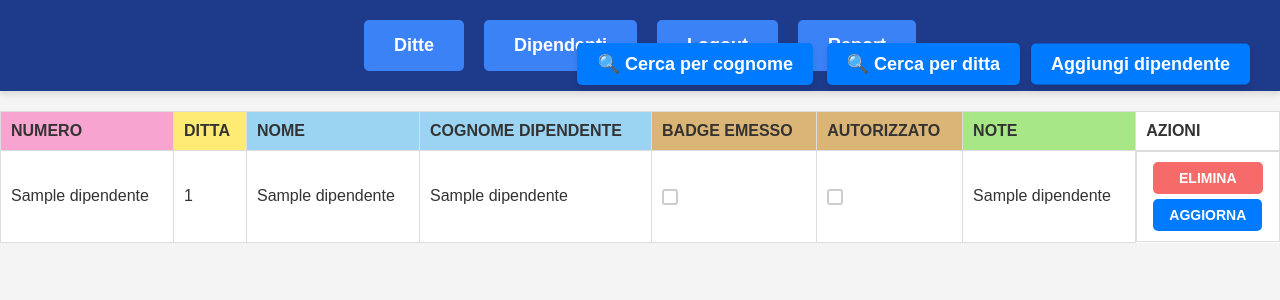
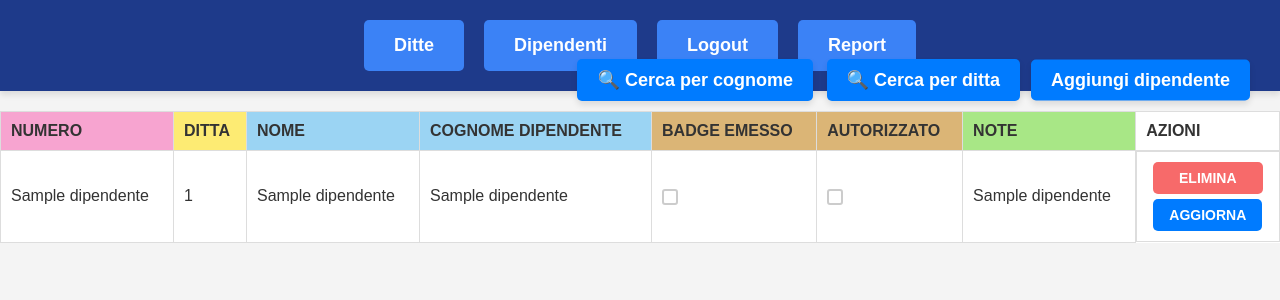
Before and after one commit to fredneedsausername/ACCA, a Flask app: template templates/dipendenti.html in a window 1280 px wide. Shown: the top 300 px of the page. Run offline with Flask 3, Linux system fonts and the light colour scheme; the template is opened without the code that fills it: most values are stand-ins (such as "Sample title", 1, 10 or a date in 2020); parts of the project's set-up code (start-up, migrations or seed data) failed here and were passed over.

Commit message:
Version 1.6.2 minor graphical adjustment

```diff
--- a/static/css/dipendenti.css
+++ b/static/css/dipendenti.css
@@ -56,7 +56,7 @@ tbody tr:hover {
     margin: 0 10px;
     font-size: 18px;
     font-weight: bold;
-    top: 8%;
+    top: 10%;
     right: 20px;
     transform: translateY(-50%);
     padding: 10px 20px;
@@ -164,7 +164,7 @@ tbody tr:hover {
 
   .cerca-ditta-dropdown-button {
     position: fixed;
-    top: 8%;
+    top: 10%;
     right: 250px;
     transform: translateY(-50%);
 
@@ -194,7 +194,7 @@ tbody tr:hover {
      * The button is around 40px tall, so we add ~40px offset
      * after reversing the translateY(-50%) from the button.
      */
-    top: 10.5%;
+    top: 12.5%;
     right: 260px;
 
     display: none;    /* Hidden by default; toggled by JS */
@@ -246,7 +246,7 @@ tbody tr:hover {
     margin: 0 10px;
     font-size: 18px;
     font-weight: bold;
-    top: 8%;
+    top: 10%;
     right: 457px;
     transform: translateY(-50%);
     padding: 10px 20px;
@@ -297,7 +297,7 @@ tbody tr:hover {
     width: 220px;
     padding: 10px;
     position: fixed;
-    top: 10.5%;
+    top: 12.5%;
     right: 465px;
     display: none;
 }
```
